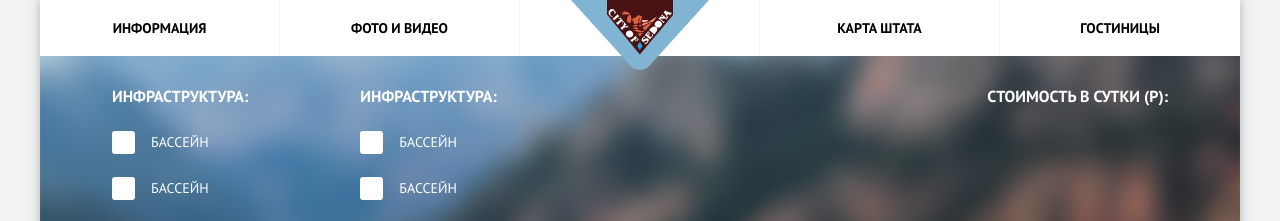
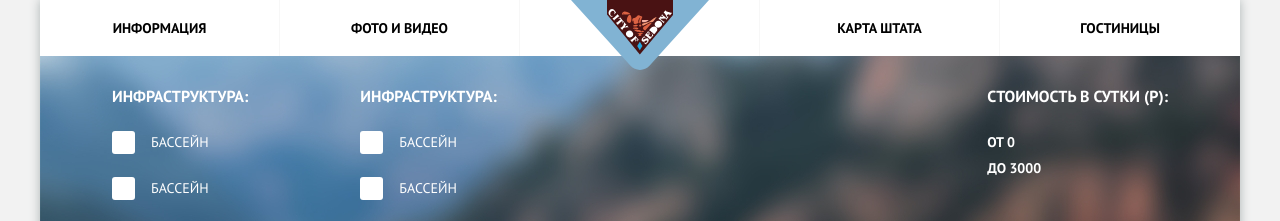
Before and after one commit to shock-dev/sedona, a Vue app: page /hotels in a window 1280 px wide. Shown: the top 221 px of the page. Built offline with nearby package versions, Linux system fonts and the light colour scheme.

Commit message:
part that shows the price from and to

```diff
--- a/src/components/appFilterPanelPrice.vue
+++ b/src/components/appFilterPanelPrice.vue
@@ -2,7 +2,8 @@
   <div class="filter-panel__price">
     <div class="filter-panel__title">Стоимость в сутки (Р):</div>
     <div class="filter-panel__price-box">
-
+      <div class="filter-panel__price-box__item">от 0</div>
+      <div class="filter-panel__price-box__item">До 3000</div>
     </div>
   </div>
 </template>
```
